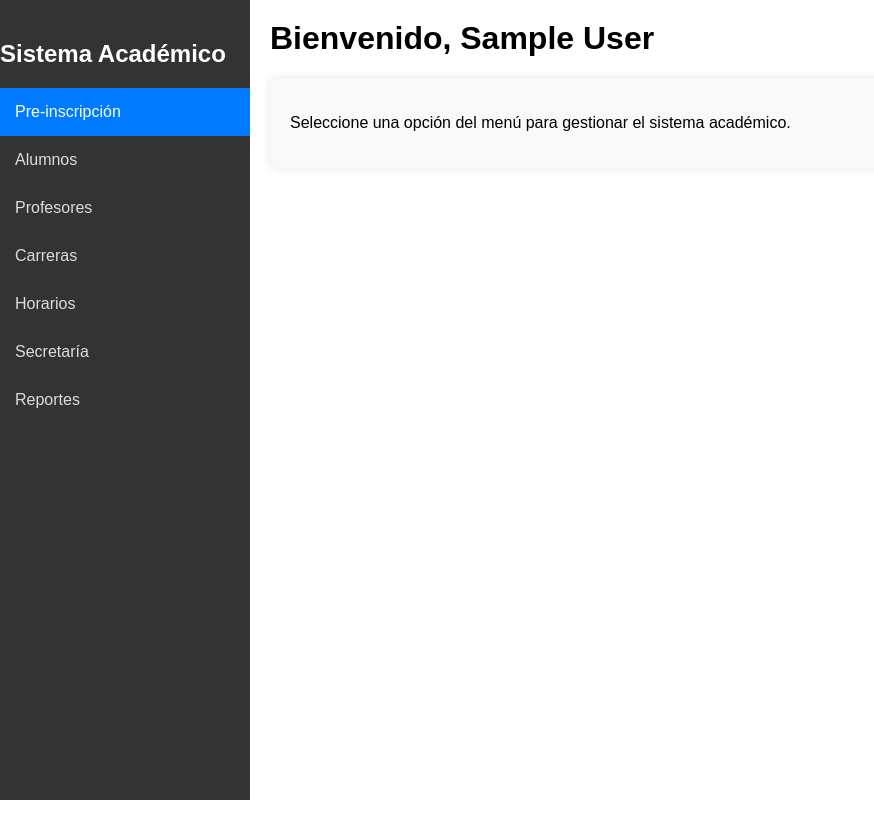
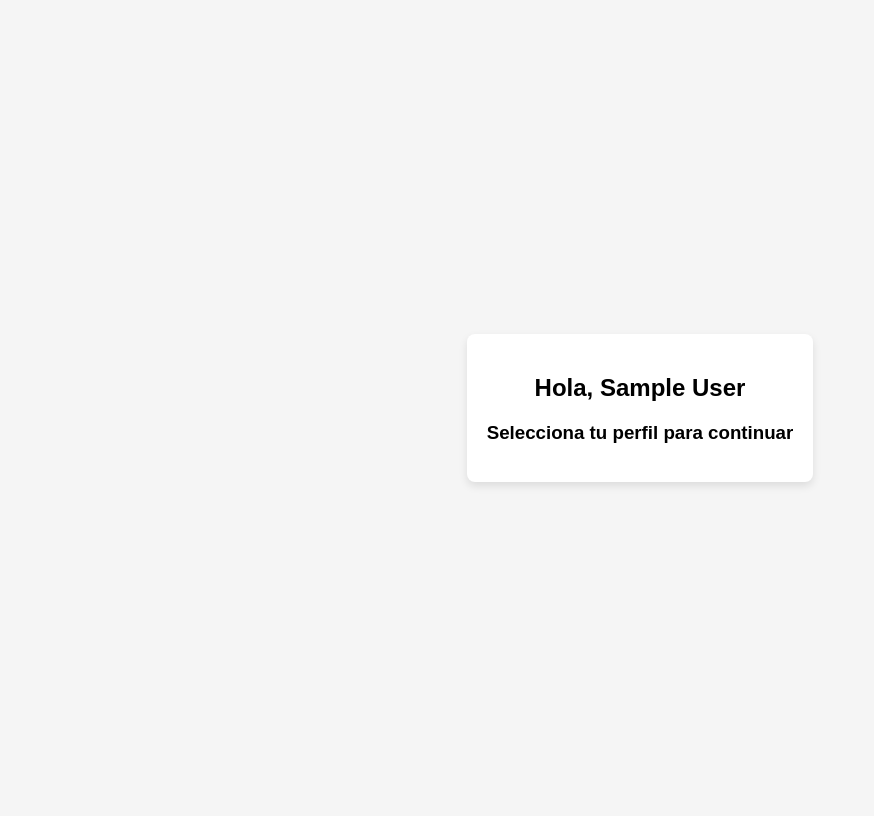
Before and after one commit to KazMcMiller/Sistema_instituto_148_2025, a Flask app: page / in a window 1280 px wide. Shown: the whole page, without its empty margins (0-874 px from the left). Run offline with Flask 3, Linux system fonts and the light colour scheme; the visitor is signed in with stand-in values (Sample User, id 1).

Commit message:
primer paso del sel_perfil

```diff
--- a/app.py
+++ b/app.py
@@ -16,11 +16,15 @@
 def home():
     # Verifica si el usuario está autenticado
     if 'nombre' in session:
-        return render_template('home.html', nombre=session['nombre'])
+        return render_template('seleccionar_perfil.html', nombre=session['nombre'])
     return redirect(url_for('login'))
 
 @app.route('/login', methods=['GET', 'POST'])
 def login():
+
+    if 'nombre' in session:
+        return redirect(url_for('seleccionar_perfil'))
+
     if request.method == 'POST':
         dni = request.form['dni']
         password = request.form['password']
@@ -32,57 +36,37 @@
         if result:
             session['dni'] = dni
             session['nombre'] = result[0][2]  # Suponiendo que el nombre está en la tercera columna del resultado
+            session['id_usuario'] = result[0][0]  # Suponiendo que el id_usuario está en la primera columna del resultado
 
-            # Obtener todos los perfiles asociados al usuario
-            query_perfil = "SELECT id_perfil FROM perfiles_usuarios WHERE id_usuarios = %s"
-            perfiles = ejecutar_sql(query_perfil, (result[0][0],))  # result[0][0] es el id_usuario
+            return redirect(url_for('seleccionar_perfil'))
 
-            # Convertir los perfiles en una lista de ids para facilitar la verificación
-            perfil_ids = [perfil[0] for perfil in perfiles]
-
-            # Si el usuario tiene el perfil múltiple (id_perfil = 1)
-            if 1 in perfil_ids:
-                return redirect(url_for('seleccionar_perfil'))
-
-            # Si el usuario solo tiene el perfil de alumno (id_perfil = 2)
-            elif 2 in perfil_ids and len(perfil_ids) == 1:
-                return redirect(url_for('dashboard_alumno'))
-
-            # Si el usuario solo tiene el perfil de administrador (id_perfil = 3)
-            elif 3 in perfil_ids and len(perfil_ids) == 1:
-                return redirect(url_for('dashboard_admin'))
-
-            # Si el usuario tiene perfiles no válidos o una combinación inesperada
-            else:
-                return "Perfil de usuario no válido"
         else:
             return "DNI o contraseña incorrectos"
 
     return render_template('login.html')
 
-
-
-
 @app.route('/seleccionar_perfil', methods=['GET', 'POST'])
 def seleccionar_perfil():
-    # Verificamos si el usuario ya está en la sesión
-    if 'nombre' not in session:
-        return redirect(url_for('login'))
+    if request.method == 'GET':
+        # Verificamos si el usuario ya está en la sesión
+        if 'nombre' not in session:
+            return redirect(url_for('login'))
 
-    # Si la solicitud es POST, se obtiene el perfil seleccionado por el usuario
-    if request.method == 'POST':
-        perfil = request.form['perfil']
+        # Realizamos la consulta para obtener los perfiles asociados al usuario
+        id_usuario = session['id_usuario']
+        query_perfil = """
+            SELECT perfiles_usuarios.id_perfil, perfiles.nombre
+            FROM perfiles_usuarios
+            INNER JOIN perfiles ON perfiles.id_perfil = perfiles_usuarios.id_perfil
+            WHERE id_usuarios = %s
+        """
 
-        # Redirigir según el perfil elegido
-        if perfil == 'alumno':
-            return redirect(url_for('dashboard_alumno'))
-        elif perfil == 'admin':
-            return redirect(url_for('dashboard_admin'))
+        # Ejecutar la consulta
+        perfiles = ejecutar_sql(query_perfil, (id_usuario,))
+        perfiles = [(perfil[0], perfil[1]) for perfil in perfiles]
 
-    # Renderizar la plantilla de selección de perfil
-    return render_template('seleccionar_perfil.html', nombre=session['nombre'])
-
-
+        # Renderizar la plantilla de selección de perfil y pasar los perfiles disponibles
+        return render_template('seleccionar_perfil.html', nombre=session['nombre'], perfiles=perfiles)
 
 
 @app.route('/dashboard_alumno')
@@ -135,9 +119,6 @@
     return render_template('reportes.html')
 
 
-
-
-
 @app.route('/logout')
 def logout():
 
--- a/templates/seleccionar_perfil.html
+++ b/templates/seleccionar_perfil.html
@@ -46,10 +46,13 @@
 </head>
 <body>
     <div class="container">
-        <h2>Hola, {{ nombre }}. Selecciona tu perfil para continuar</h2>
-        <form method="POST">
-            <button type="submit" name="perfil" value="alumno" class="btn-alumno">Ingresar como Alumno</button>
-            <button type="submit" name="perfil" value="admin" class="btn-admin">Ingresar como Administrador</button>
+        <h2>Hola, {{ nombre }}</h2>
+        <h3>Selecciona tu perfil para continuar</h3>
+        <form action="/home" method="POST">
+            <!-- # Iterar sobre los perfiles y mostrar un botón por cada uno -->
+            {% for perfil in perfiles %}
+                <button type="submit" name={{perfil[0]}} value={{perfil[0]}} class="btn-alumno"> {{ perfil[1]}} </button>
+            {% endfor %}
         </form>
     </div>
 </body>
```
